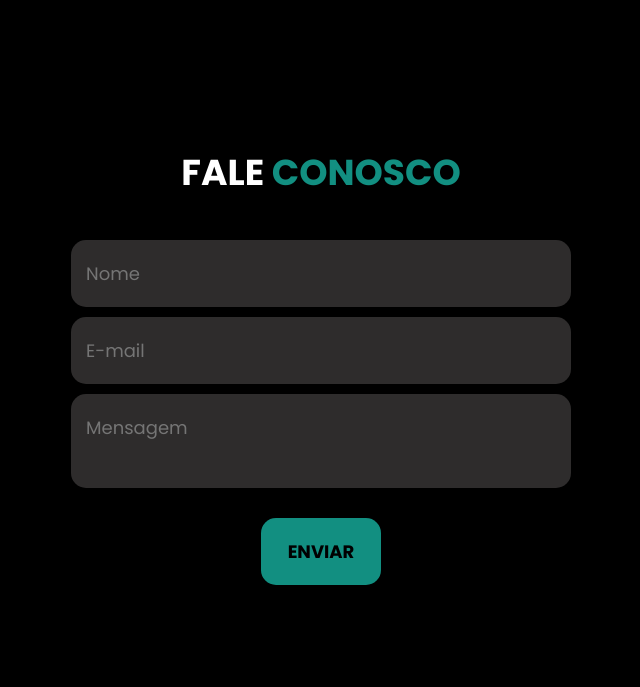
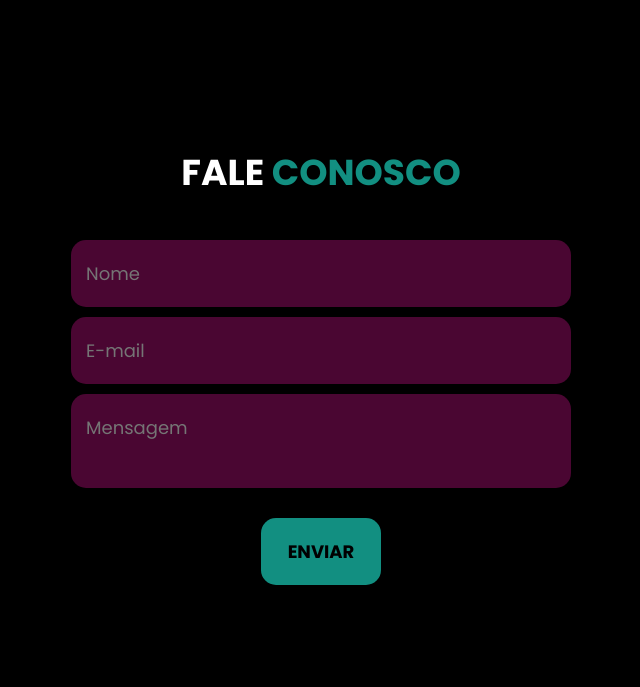
Before and after one commit to migueljaber/TCC, a PHP site: page / in a window 1280 px wide; the page is wider, and only the part inside the window is pictured. Shown: the part 5198-5885 px from the top of that part, without its empty margins (319-959 px from the left). Run offline with PHP 8.4, Linux system fonts and the light colour scheme.

Commit message:
alteração da cor de input do formulário de contato

```diff
--- a/style.css
+++ b/style.css
@@ -244,7 +244,7 @@ form{
 }
 form input, form textarea{
     width: 100%;
-    background-color: rgba(54, 51, 51, 0.863);
+    background-color: rgba(86, 8, 59, 0.863);
     border: 0;
     outline: 0;
     padding: 20px 15px;
```
